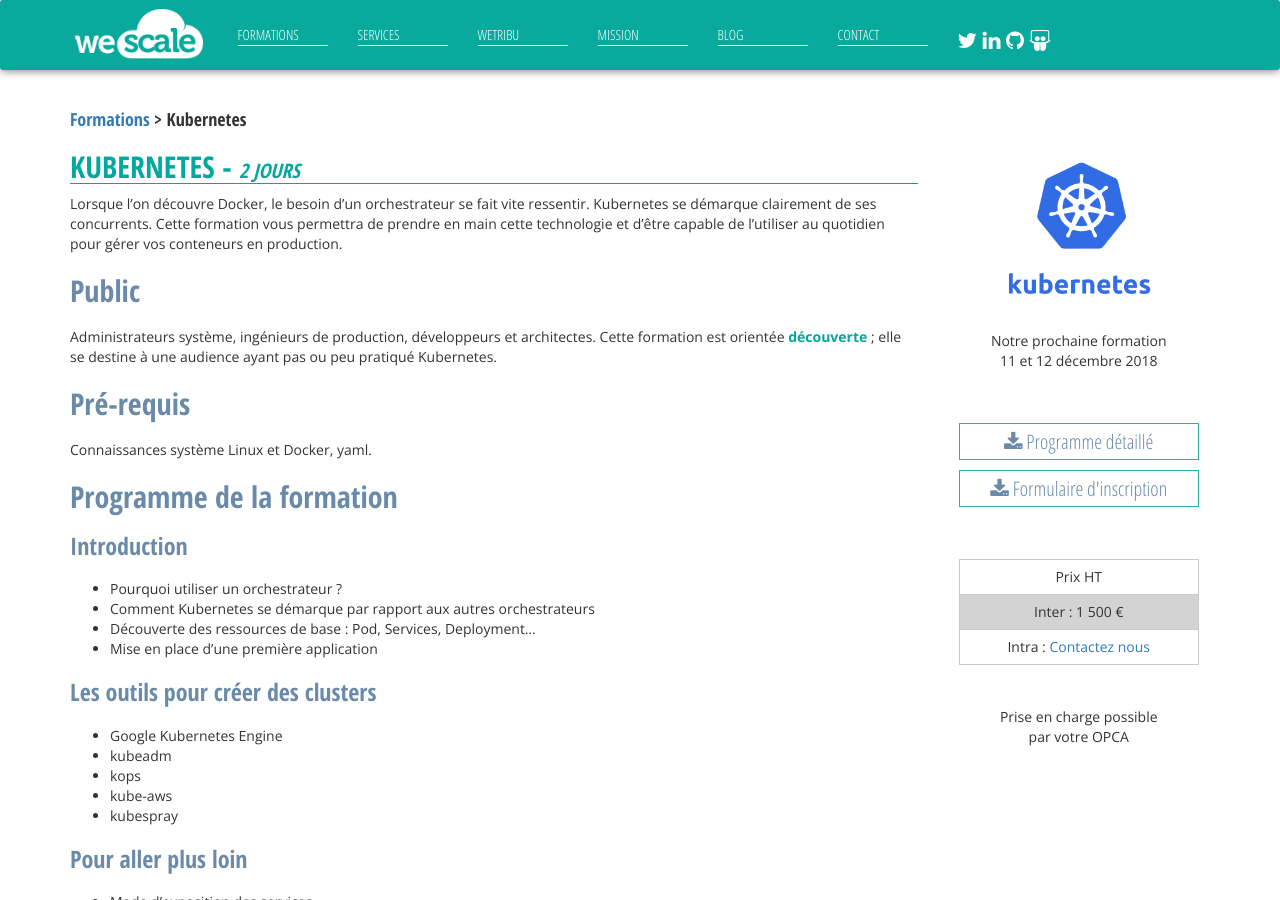
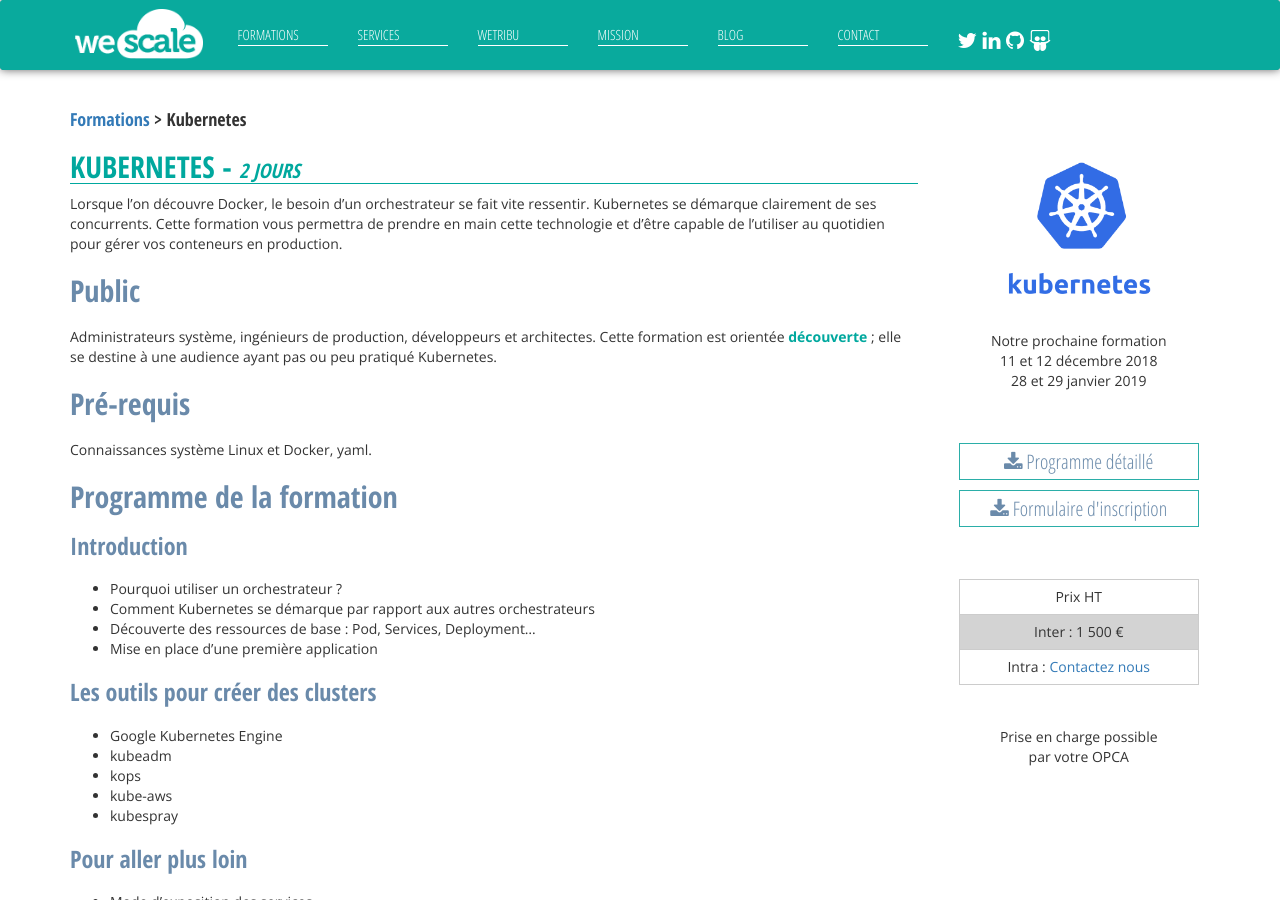
Before and after one commit to wescale/wescale-site, a Jekyll site: the page built from _formations/Kubernetes.md, in a window 1280 px wide and 900 px high. Built offline with Jekyll 4.4.1, drawn with Linux system fonts in a browser that asks for light colours; nearby versions of some CDN libraries; comment, search, counter and statistics services are not loaded.

Commit message:
Update Kubernetes.md

```diff
--- a/_formations/Kubernetes.md
+++ b/_formations/Kubernetes.md
@@ -12,7 +12,8 @@
 formateur_img: /images/wewes/carre-sebastien-lavayssiere.jpg
 subtitle: |
     Notre prochaine formation<br>
-    11 et 12 décembre 2018
+    11 et 12 décembre 2018<br>
+    28 et 29 janvier 2019
 pdf: /pdf/Training-Kubernetes.pdf
 duree: 2 jours
 tarif: 1 500 €
```
